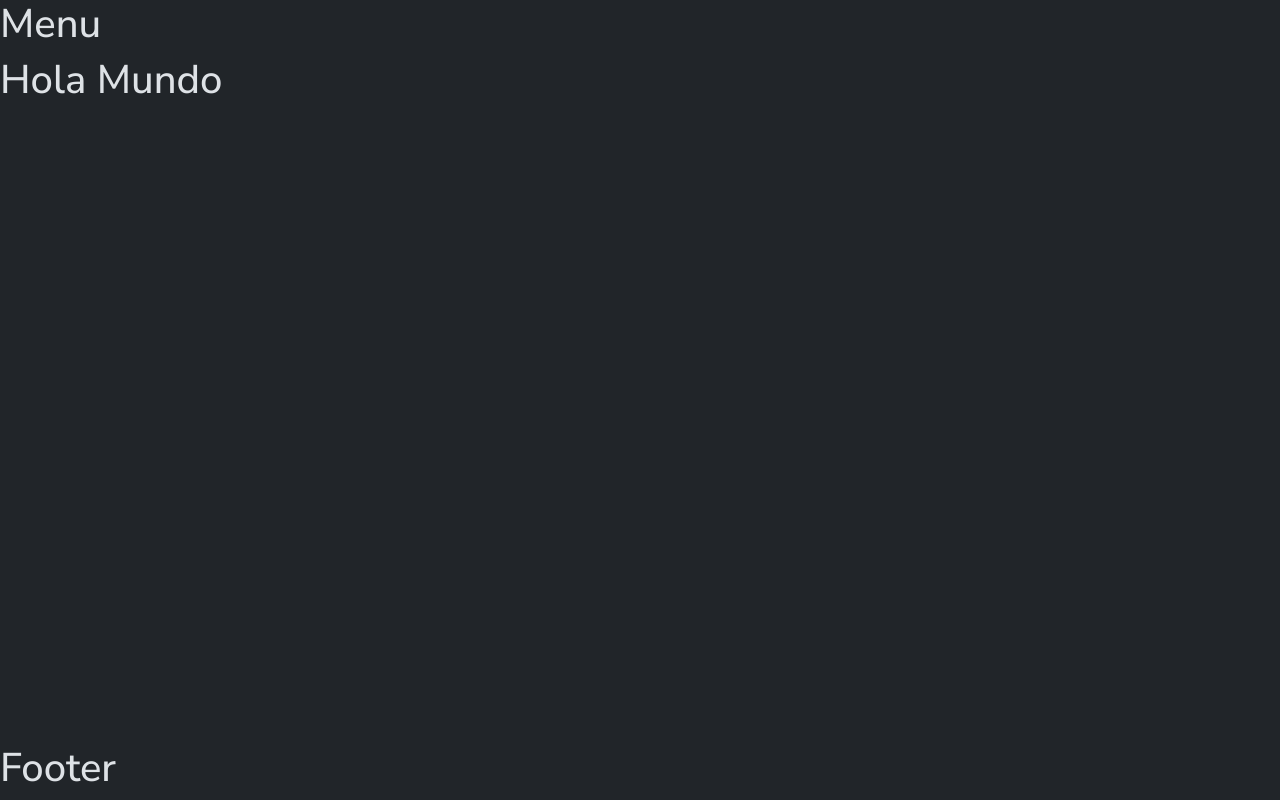
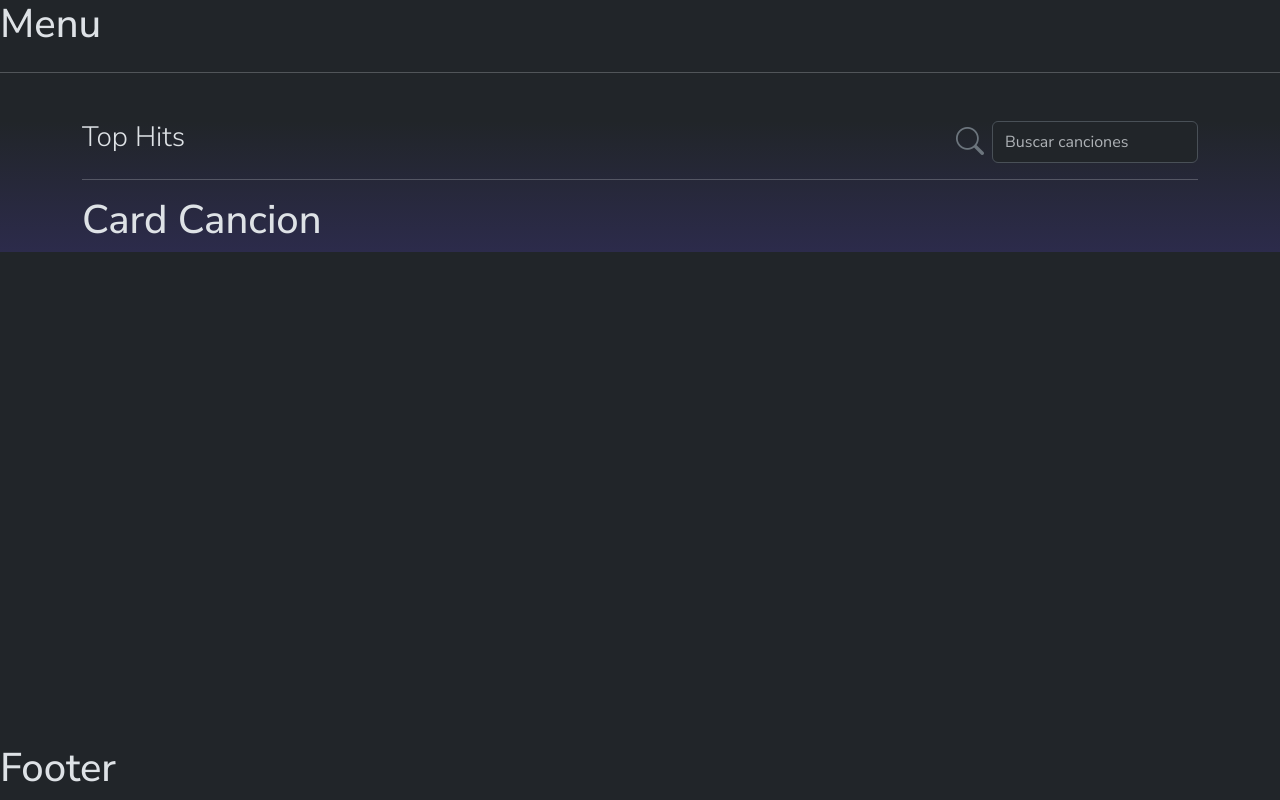
Before and after one commit to omarmatt31/echoTune, a React (Vite) app: page / in a window 1280 px wide. Built offline with nearby package versions, Linux system fonts and the light colour scheme.

Commit message:
realice el maquetado de la pagina de inicio, importé el componente CardCancion y agregue estilos en index.css

```diff
--- a/src/components/pages/Index.jsx
+++ b/src/components/pages/Index.jsx
@@ -1,9 +1,34 @@
+import { Container, Form, Row, Col, Button } from "react-bootstrap";
+import CardCancion from "./cancion/CardCancion";
 
 const Index = () => {
     return (
-        <div>
-            <h1>Hola Mundo</h1>
-        </div>
+        <>
+        <hr />
+        <section className="mainSection bg-index">
+            <Container className="mt-5">
+                <Form inline>
+                        <Row className="d-flex justify-content-between">
+                            <Col xs="auto">
+                                <h3 className="fw-light fs-3">Top Hits</h3>
+                            </Col>
+                            <Col xs="auto d-flex">
+                                <i className="bi bi-search fs-3 me-2 text-secondary"></i>
+                                <Form.Control
+                                    type="text"
+                                    placeholder="Buscar canciones"
+                                    className=" mr-sm-2"
+                                />
+                            </Col>
+                        </Row>
+                    </Form>
+                <hr />
+                <Row>
+                    <CardCancion></CardCancion>
+                </Row>
+            </Container>
+        </section>
+        </>
     );
 };
 
--- a/src/index.css
+++ b/src/index.css
@@ -10,3 +10,8 @@
 main{
   flex-grow: 1;
 }
+
+.bg-index{
+  background: #2C2B4B;
+  background: linear-gradient(0deg,rgba(44, 43, 75, 1) 0%, rgba(33, 37, 41, 1) 100%);
+}
```
